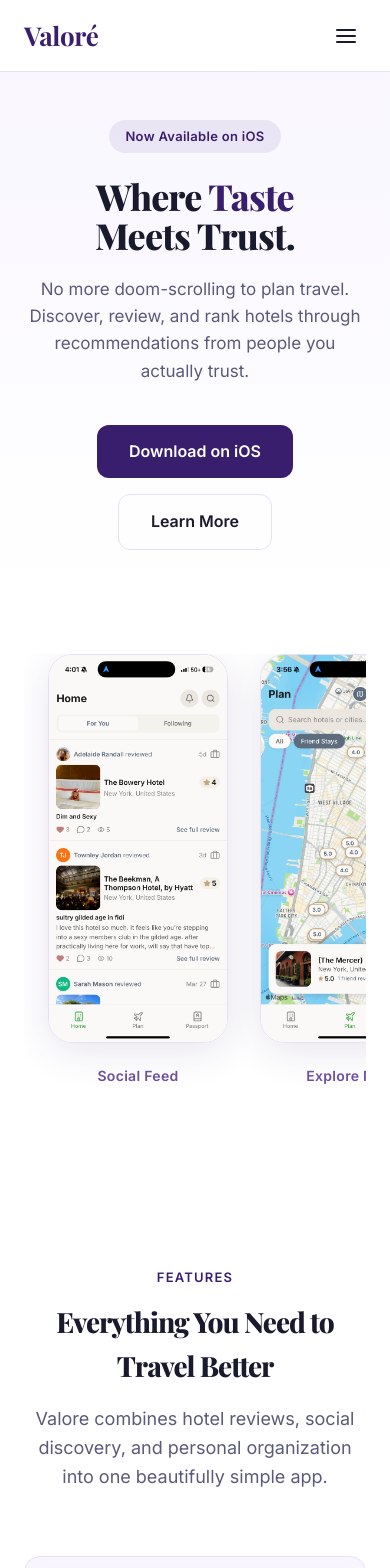
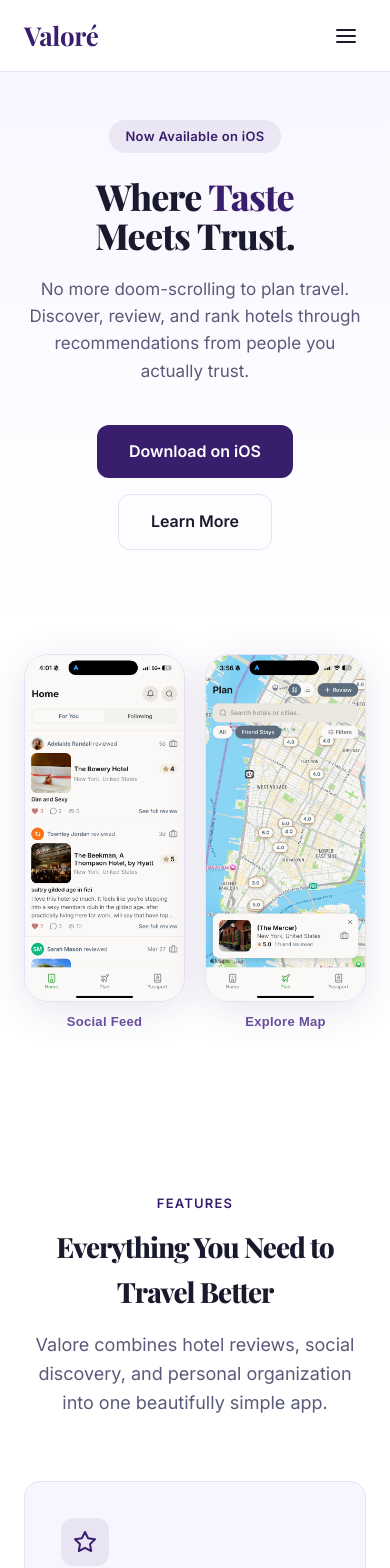
Before and after one commit to StayValore/website, a Next.js app: page / in a window 390 px wide. Shown: the top 1568 px of the page. Built offline with nearby package versions, Linux system fonts and the light colour scheme.

Commit message:
Update site

```diff
--- a/src/app/globals.css
+++ b/src/app/globals.css
@@ -348,53 +348,192 @@
   overflow: hidden;
 }
 
-.showcase-scroll {
-  display: flex;
-  gap: 32px;
-  justify-content: center;
-  flex-wrap: wrap;
+.showcase-grid {
+  display: grid;
+  grid-template-columns: repeat(5, 1fr);
+  gap: 20px;
+  align-items: end;
 }
 
 .showcase-phone {
-  flex: 0 0 auto;
-  width: 220px;
+  background: none;
+  border: none;
+  padding: 0;
+  cursor: pointer;
   text-align: center;
+  position: relative;
 }
 
-.showcase-phone img {
-  width: 100%;
+.showcase-img-wrap {
+  position: relative;
   border-radius: 24px;
+  overflow: hidden;
   box-shadow: 0 8px 40px rgba(58, 30, 110, 0.12);
   border: 1px solid var(--color-border);
-  transition: transform 0.3s;
+  transition: transform 0.3s, box-shadow 0.3s;
 }
 
-.showcase-phone:hover img {
+.showcase-phone:hover .showcase-img-wrap {
   transform: translateY(-8px);
+  box-shadow: 0 20px 56px rgba(58, 30, 110, 0.2);
+}
+
+.showcase-img-wrap img {
+  width: 100%;
+  display: block;
+  border-radius: 24px;
+}
+
+.showcase-overlay {
+  position: absolute;
+  inset: 0;
+  background: rgba(58, 30, 110, 0.55);
+  display: flex;
+  align-items: center;
+  justify-content: center;
+  opacity: 0;
+  border-radius: 24px;
+  transition: opacity 0.25s;
+}
+
+.showcase-phone:hover .showcase-overlay {
+  opacity: 1;
+}
+
+.showcase-overlay span {
+  color: white;
+  font-size: 15px;
+  font-weight: 600;
+  letter-spacing: 0.5px;
 }
 
 .showcase-label {
-  font-size: 14px;
+  font-size: 13px;
   font-weight: 600;
   color: var(--color-primary-light);
-  margin-top: 14px;
+  margin-top: 12px;
   letter-spacing: 0.3px;
+  display: block;
 }
 
-@media (max-width: 768px) {
-  .showcase-scroll {
-    flex-wrap: nowrap;
-    justify-content: flex-start;
-    overflow-x: auto;
-    padding: 0 24px 16px;
-    scroll-snap-type: x mandatory;
-    -webkit-overflow-scrolling: touch;
+/* Lightbox */
+.lightbox {
+  position: fixed;
+  inset: 0;
+  background: rgba(10, 5, 25, 0.88);
+  backdrop-filter: blur(8px);
+  -webkit-backdrop-filter: blur(8px);
+  z-index: 200;
+  display: flex;
+  align-items: center;
+  justify-content: center;
+}
+
+.lightbox-content {
+  display: flex;
+  flex-direction: column;
+  align-items: center;
+  max-height: 90vh;
+}
+
+.lightbox-content img {
+  max-height: 80vh;
+  max-width: 340px;
+  width: auto;
+  border-radius: 28px;
+  box-shadow: 0 24px 80px rgba(0, 0, 0, 0.5);
+}
+
+.lightbox-label {
+  color: rgba(255, 255, 255, 0.75);
+  font-size: 15px;
+  font-weight: 600;
+  margin-top: 16px;
+  letter-spacing: 0.4px;
+}
+
+.lightbox-close {
+  position: fixed;
+  top: 24px;
+  right: 28px;
+  background: rgba(255, 255, 255, 0.12);
+  border: none;
+  color: white;
+  font-size: 20px;
+  width: 40px;
+  height: 40px;
+  border-radius: 50%;
+  cursor: pointer;
+  display: flex;
+  align-items: center;
+  justify-content: center;
+  transition: background 0.2s;
+}
+
+.lightbox-close:hover {
+  background: rgba(255, 255, 255, 0.25);
+}
+
+.lightbox-arrow {
+  position: fixed;
+  top: 50%;
+  transform: translateY(-50%);
+  background: rgba(255, 255, 255, 0.12);
+  border: none;
+  color: white;
+  font-size: 36px;
+  width: 52px;
+  height: 52px;
+  border-radius: 50%;
+  cursor: pointer;
+  display: flex;
+  align-items: center;
+  justify-content: center;
+  transition: background 0.2s;
+  line-height: 1;
+}
+
+.lightbox-arrow:hover {
+  background: rgba(255, 255, 255, 0.25);
+}
+
+.lightbox-prev { left: 20px; }
+.lightbox-next { right: 20px; }
+
+@media (max-width: 900px) {
+  .showcase-grid {
+    grid-template-columns: repeat(3, 1fr);
   }
 
-  .showcase-phone {
-    width: 180px;
-    scroll-snap-align: center;
+  .showcase-grid .showcase-phone:nth-child(4),
+  .showcase-grid .showcase-phone:nth-child(5) {
+    display: none;
   }
+}
+
+@media (max-width: 600px) {
+  .showcase-grid {
+    grid-template-columns: repeat(2, 1fr);
+  }
+
+  .showcase-grid .showcase-phone:nth-child(3),
+  .showcase-grid .showcase-phone:nth-child(4),
+  .showcase-grid .showcase-phone:nth-child(5) {
+    display: none;
+  }
+
+  .lightbox-content img {
+    max-width: 85vw;
+  }
+
+  .lightbox-arrow {
+    width: 40px;
+    height: 40px;
+    font-size: 28px;
+  }
+
+  .lightbox-prev { left: 8px; }
+  .lightbox-next { right: 8px; }
 }
 
 /* Features */
--- a/src/app/page.tsx
+++ b/src/app/page.tsx
@@ -1,4 +1,5 @@
 import { FeatureIcon } from '@/components/feature-icon';
+import { ScreenshotShowcase } from '@/components/screenshot-showcase';
 
 const FEATURES = [
   {
@@ -88,28 +89,7 @@
 
       <section className="app-showcase">
         <div className="container">
-          <div className="showcase-scroll">
-            <div className="showcase-phone">
-              <img src="/screenshots/IMG_6509.PNG" alt="Valoré home feed showing hotel reviews from friends" />
-              <p className="showcase-label">Social Feed</p>
-            </div>
-            <div className="showcase-phone">
-              <img src="/screenshots/IMG_6505.PNG" alt="Valoré map view showing hotels in New York" />
-              <p className="showcase-label">Explore Map</p>
-            </div>
-            <div className="showcase-phone">
-              <img src="/screenshots/IMG_6508.PNG" alt="Valoré detailed hotel review with ratings" />
-              <p className="showcase-label">Detailed Reviews</p>
-            </div>
-            <div className="showcase-phone">
-              <img src="/screenshots/IMG_6506.PNG" alt="Valoré passport profile with hotel rankings" />
-              <p className="showcase-label">Your Passport</p>
-            </div>
-            <div className="showcase-phone">
-              <img src="/screenshots/IMG_6507.PNG" alt="Valoré bucket list with dream hotel stays" />
-              <p className="showcase-label">Dream Stays</p>
-            </div>
-          </div>
+          <ScreenshotShowcase />
         </div>
       </section>
 
--- a/src/components/footer.tsx
+++ b/src/components/footer.tsx
@@ -18,6 +18,7 @@
             <h4>Product</h4>
             <Link href="/">Home</Link>
             <Link href="/support">Support</Link>
+            <a href="https://instagram.com/stayvalore" target="_blank" rel="noopener noreferrer">Instagram</a>
           </div>
           <div className="footer-column">
             <h4>Legal</h4>
--- /dev/null
+++ b/src/components/screenshot-showcase.tsx
@@ -0,0 +1,66 @@
+'use client';
+
+import { useState } from 'react';
+
+const SCREENSHOTS = [
+  { src: '/screenshots/IMG_6509.PNG', label: 'Social Feed', alt: 'Valoré home feed showing hotel reviews from friends' },
+  { src: '/screenshots/IMG_6505.PNG', label: 'Explore Map', alt: 'Valoré map view showing hotels in New York' },
+  { src: '/screenshots/IMG_6508.PNG', label: 'Detailed Reviews', alt: 'Valoré detailed hotel review with ratings' },
+  { src: '/screenshots/IMG_6506.PNG', label: 'Your Passport', alt: 'Valoré passport profile with hotel rankings' },
+  { src: '/screenshots/IMG_6507.PNG', label: 'Dream Stays', alt: 'Valoré bucket list with dream hotel stays' },
+];
+
+export function ScreenshotShowcase() {
+  const [activeIndex, setActiveIndex] = useState<number | null>(null);
+
+  const openLightbox = (index: number) => setActiveIndex(index);
+  const closeLightbox = () => setActiveIndex(null);
+  const goNext = () => setActiveIndex(i => i !== null ? (i + 1) % SCREENSHOTS.length : 0);
+  const goPrev = () => setActiveIndex(i => i !== null ? (i - 1 + SCREENSHOTS.length) % SCREENSHOTS.length : 0);
+
+  return (
+    <>
+      <div className="showcase-grid">
+        {SCREENSHOTS.map((shot, index) => (
+          <button
+            key={shot.src}
+            className="showcase-phone"
+            onClick={() => openLightbox(index)}
+            aria-label={`View ${shot.label} screenshot`}
+          >
+            <div className="showcase-img-wrap">
+              <img src={shot.src} alt={shot.alt} />
+              <div className="showcase-overlay">
+                <span>View</span>
+              </div>
+            </div>
+            <p className="showcase-label">{shot.label}</p>
+          </button>
+        ))}
+      </div>
+
+      {activeIndex !== null && (
+        <div className="lightbox" onClick={closeLightbox} role="dialog" aria-modal="true">
+          <button className="lightbox-close" onClick={closeLightbox} aria-label="Close">✕</button>
+          <button
+            className="lightbox-arrow lightbox-prev"
+            onClick={e => { e.stopPropagation(); goPrev(); }}
+            aria-label="Previous"
+          >‹</button>
+          <div className="lightbox-content" onClick={e => e.stopPropagation()}>
+            <img
+              src={SCREENSHOTS[activeIndex].src}
+              alt={SCREENSHOTS[activeIndex].alt}
+            />
+            <p className="lightbox-label">{SCREENSHOTS[activeIndex].label}</p>
+          </div>
+          <button
+            className="lightbox-arrow lightbox-next"
+            onClick={e => { e.stopPropagation(); goNext(); }}
+            aria-label="Next"
+          >›</button>
+        </div>
+      )}
+    </>
+  );
+}
```
